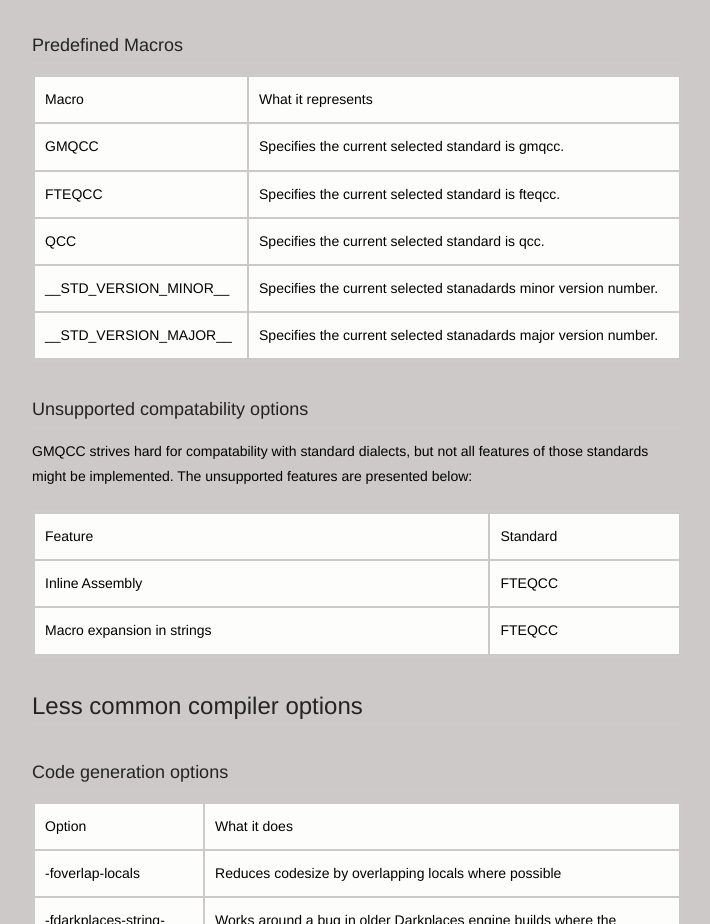
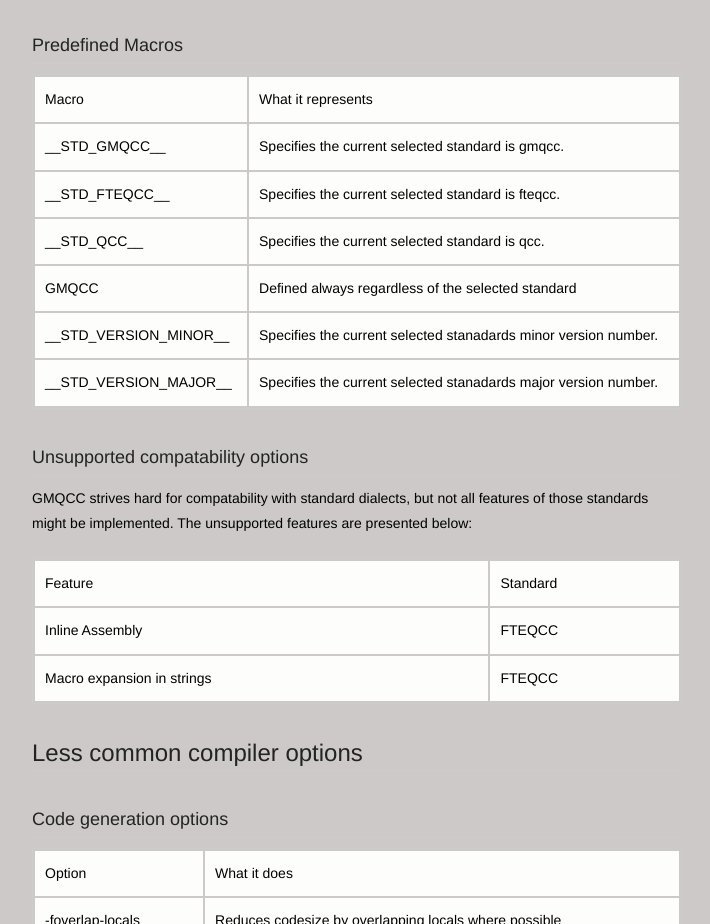
Before and after one commit to graphitemaster/gmqcc, a plain HTML site: page doc.html in a window 1280 px wide. Shown: the part 1434-2358 px from the top of the page, without its empty margins (278-988 px from the left). Drawn offline with Linux system fonts and the light colour scheme; a script that the page names is missing.

Commit message:
Update predefined macros

```diff
--- a/doc.html
+++ b/doc.html
@@ -102,18 +102,21 @@
                         <td>What it represents</td>
                     </tr>
                     <tr>
-                        <td>GMQCC</td>
+                        <td>__STD_GMQCC__</td>
                         <td>Specifies the current selected standard is gmqcc.</td>
                     </tr>
                     <tr>
-                        <td>FTEQCC</td>
+                        <td>__STD_FTEQCC__</td>
                         <td>Specifies the current selected standard is fteqcc.</td>
                     </tr>
                     <tr>
-                        <td>QCC</td>
+                        <td>__STD_QCC__</td>
                         <td>Specifies the current selected standard is qcc.</td>
                     </tr>
-
+                    <tr>
+                        <td>GMQCC</td>
+                        <td>Defined always regardless of the selected standard</td>
+                    </tr>
                     <tr>
                         <td>__STD_VERSION_MINOR__</td>
                         <td>Specifies the current selected stanadards minor version number.</td>
```
